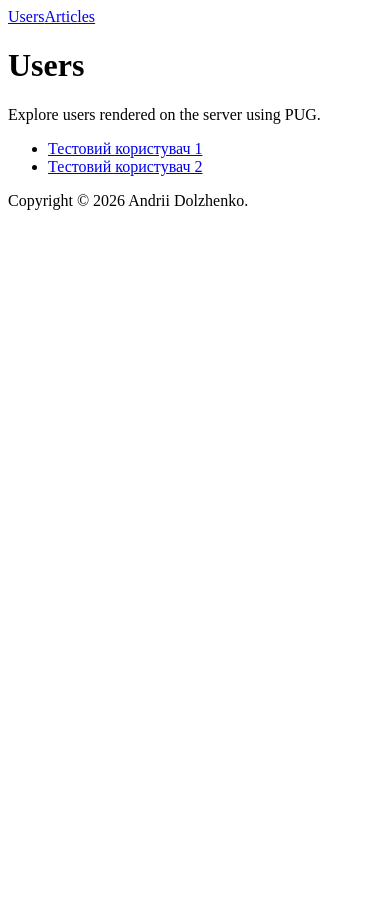
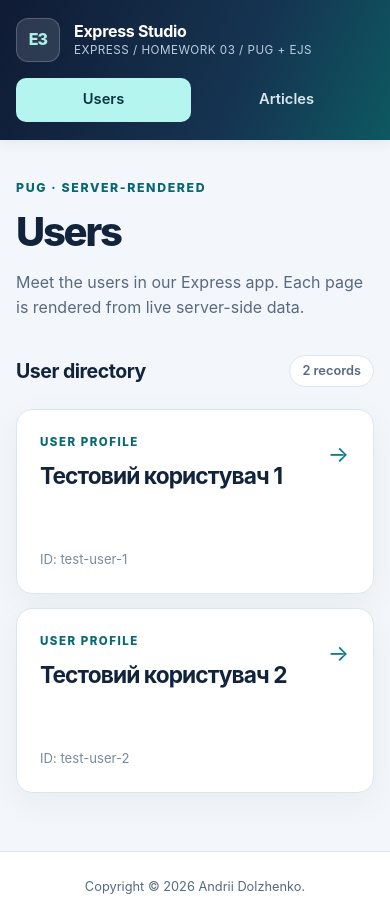
Before and after one commit to andrii-dolzhenko/express-homework-03-pug-ejs, a Node server app: page /users in a window 390 px wide. Before the commit the page ends 210 px from the top, so only its background shows below. Run offline with Node 20, Linux system fonts and the light colour scheme.

Commit message:
feat: add responsive styling for PUG and EJS pages

```diff
--- /dev/null
+++ b/src/public/css/styles.css
@@ -0,0 +1,411 @@
+/* Express Homework 62.1 — shared, responsive styling for PUG and EJS pages. */
+:root {
+  color-scheme: light;
+  font-family: -apple-system, BlinkMacSystemFont, "Segoe UI", Roboto, Arial, sans-serif;
+  font-synthesis: none;
+  text-rendering: optimizeLegibility;
+  -webkit-font-smoothing: antialiased;
+  --ink: #12233c;
+  --muted: #586980;
+  --subtle: #7a8b9f;
+  --brand: #087f8c;
+  --brand-dark: #076773;
+  --line: #dce6ef;
+  --surface: #ffffff;
+  --page: #f3f7fb;
+  --radius: 16px;
+}
+
+*,
+*::before,
+*::after {
+  box-sizing: border-box;
+}
+
+body {
+  margin: 0;
+  min-width: 320px;
+  color: var(--ink);
+  background: var(--page);
+  line-height: 1.6;
+}
+
+a {
+  color: inherit;
+}
+
+a:focus-visible {
+  outline: 3px solid #22aab7;
+  outline-offset: 4px;
+  border-radius: 4px;
+}
+
+.site-shell {
+  min-height: 100vh;
+  display: flex;
+  flex-direction: column;
+}
+
+.container {
+  width: min(100% - 48px, 1080px);
+  margin-inline: auto;
+}
+
+.site-header {
+  color: #fff;
+  background: linear-gradient(112deg, #101b34 0%, #153451 62%, #0e5861 100%);
+  box-shadow: 0 2px 12px rgb(12 37 63 / 8%);
+}
+
+.header-inner {
+  display: flex;
+  align-items: center;
+  justify-content: space-between;
+  gap: 24px;
+  min-height: 98px;
+  padding-block: 18px;
+}
+
+.brand {
+  display: inline-flex;
+  align-items: center;
+  gap: 14px;
+  text-decoration: none;
+}
+
+.brand-mark {
+  display: grid;
+  place-items: center;
+  width: 44px;
+  height: 44px;
+  flex-shrink: 0;
+  border: 1px solid rgb(255 255 255 / 20%);
+  border-radius: 12px;
+  background: rgb(255 255 255 / 12%);
+  color: #abf0e9;
+  font-weight: 800;
+  letter-spacing: -0.05em;
+}
+
+.brand-copy {
+  display: grid;
+  line-height: 1.35;
+}
+
+.brand-copy strong {
+  font-size: 1rem;
+  letter-spacing: -0.02em;
+}
+
+.brand-copy small {
+  color: #bbcedf;
+  font-size: 0.73rem;
+  letter-spacing: 0.04em;
+}
+
+.site-nav {
+  display: flex;
+  flex-wrap: wrap;
+  align-items: center;
+  gap: 8px;
+}
+
+.nav-link {
+  padding: 9px 16px;
+  border: 1px solid transparent;
+  border-radius: 10px;
+  color: #d9e6ef;
+  font-size: 0.92rem;
+  font-weight: 600;
+  text-decoration: none;
+  transition: background-color 160ms ease, color 160ms ease;
+}
+
+.nav-link:hover {
+  color: #fff;
+  background: rgb(255 255 255 / 10%);
+}
+
+.nav-link[aria-current="page"] {
+  color: #0c343e;
+  background: #b5f5ef;
+}
+
+.page-content {
+  flex: 1;
+  padding-block: clamp(40px, 7vw, 78px) 84px;
+}
+
+.page-heading {
+  width: 100%;
+  margin-bottom: 48px;
+}
+
+.eyebrow {
+  margin: 0 0 13px;
+  color: var(--brand-dark);
+  font-size: 0.77rem;
+  font-weight: 800;
+  letter-spacing: 0.13em;
+}
+
+h1,
+h2,
+p {
+  overflow-wrap: anywhere;
+}
+
+h1 {
+  margin: 0 0 16px;
+  font-size: clamp(2.5rem, 6vw, 4.3rem);
+  font-weight: 800;
+  letter-spacing: -0.055em;
+  line-height: 1.09;
+}
+
+.lead {
+  margin: 0;
+  max-width: 680px;
+  color: var(--muted);
+  font-size: clamp(1rem, 2vw, 1.14rem);
+}
+
+.page-heading .lead {
+  max-width: none;
+}
+
+.section-heading {
+  display: flex;
+  align-items: center;
+  justify-content: space-between;
+  flex-wrap: wrap;
+  gap: 14px;
+  margin-bottom: 22px;
+}
+
+.section-heading h2 {
+  margin: 0;
+  font-size: 1.22rem;
+  letter-spacing: -0.025em;
+}
+
+.count {
+  padding: 5px 12px;
+  border: 1px solid var(--line);
+  border-radius: 999px;
+  background: var(--surface);
+  color: var(--muted);
+  font-size: 0.8rem;
+  font-weight: 600;
+}
+
+.record-grid {
+  display: grid;
+  grid-template-columns: repeat(auto-fit, minmax(min(100%, 290px), 1fr));
+  gap: 20px;
+  margin: 0;
+  padding: 0;
+  list-style: none;
+}
+
+.record-grid > li {
+  min-width: 0;
+}
+
+.record-card {
+  position: relative;
+  display: flex;
+  flex-direction: column;
+  gap: 10px;
+  min-height: 225px;
+  height: 100%;
+  padding: 28px;
+  border: 1px solid var(--line);
+  border-radius: var(--radius);
+  background: var(--surface);
+  box-shadow: 0 10px 32px rgb(12 37 63 / 5%);
+  text-decoration: none;
+  transition: transform 160ms ease, border-color 160ms ease, box-shadow 160ms ease;
+}
+
+.record-card:hover {
+  transform: translateY(-3px);
+  border-color: #a7d3d6;
+  box-shadow: 0 16px 40px rgb(12 37 63 / 9%);
+}
+
+.record-kicker {
+  color: var(--brand-dark);
+  font-size: 0.72rem;
+  font-weight: 800;
+  letter-spacing: 0.13em;
+}
+
+.record-title {
+  max-width: 100%;
+  padding-right: 20px;
+  font-size: 1.42rem;
+  letter-spacing: -0.04em;
+  line-height: 1.25;
+  overflow-wrap: anywhere;
+}
+
+.record-id {
+  margin-top: auto;
+  padding-top: 16px;
+  color: var(--subtle);
+  font-size: 0.82rem;
+  overflow-wrap: anywhere;
+}
+
+.record-arrow {
+  position: absolute;
+  right: 24px;
+  top: 26px;
+  color: var(--brand);
+  font-size: 1.4rem;
+}
+
+.empty-state {
+  padding: 30px;
+  border: 1px dashed #b6c9d7;
+  border-radius: var(--radius);
+  background: var(--surface);
+  color: var(--muted);
+}
+
+.back-link {
+  display: inline-block;
+  margin-bottom: 26px;
+  color: var(--brand-dark);
+  font-size: 0.93rem;
+  font-weight: 700;
+  text-decoration: none;
+}
+
+.back-link:hover,
+.text-link:hover {
+  text-decoration: underline;
+}
+
+.detail-panel {
+  max-width: 800px;
+  padding: clamp(30px, 6vw, 58px);
+  border: 1px solid var(--line);
+  border-radius: 22px;
+  background: var(--surface);
+  box-shadow: 0 12px 36px rgb(12 37 63 / 5%);
+}
+
+.detail-panel h1 {
+  font-size: clamp(2rem, 5vw, 3.45rem);
+}
+
+.detail-panel .lead {
+  margin-bottom: 30px;
+}
+
+.metadata {
+  margin: 0 0 32px;
+  border-top: 1px solid var(--line);
+}
+
+.meta-row {
+  display: grid;
+  grid-template-columns: minmax(120px, 0.33fr) 1fr;
+  gap: 18px;
+  padding: 20px 0;
+  border-bottom: 1px solid var(--line);
+}
+
+.meta-row dt {
+  color: var(--subtle);
+  font-size: 0.86rem;
+  font-weight: 700;
+}
+
+.meta-row dd {
+  min-width: 0;
+  margin: 0;
+  font-weight: 650;
+  overflow-wrap: anywhere;
+}
+
+.text-link {
+  color: var(--brand-dark);
+  font-weight: 750;
+  text-decoration: none;
+}
+
+.site-footer {
+  border-top: 1px solid var(--line);
+  background: #fff;
+}
+
+.footer-inner {
+  display: flex;
+  justify-content: center;
+  text-align: center;
+  flex-wrap: wrap;
+  gap: 12px 24px;
+  padding-block: 25px;
+  color: var(--muted);
+  font-size: 0.8rem;
+}
+
+@media (max-width: 580px) {
+  .container {
+    width: min(100% - 32px, 1080px);
+  }
+
+  .header-inner {
+    min-height: 0;
+    flex-direction: column;
+    align-items: flex-start;
+    gap: 16px;
+  }
+
+  .site-nav {
+    width: 100%;
+  }
+
+  .nav-link {
+    flex: 1;
+    text-align: center;
+  }
+
+  .page-heading {
+    margin-bottom: 34px;
+  }
+
+  .page-content {
+    padding-block: 38px 58px;
+  }
+
+  .record-grid {
+    gap: 14px;
+  }
+
+  .record-card {
+    min-height: 185px;
+    padding: 23px;
+  }
+
+  .meta-row {
+    grid-template-columns: 1fr;
+    gap: 4px;
+  }
+
+  .footer-inner {
+    flex-direction: column;
+  }
+}
+
+@media (prefers-reduced-motion: reduce) {
+  *,
+  *::before,
+  *::after {
+    scroll-behavior: auto !important;
+    transition-duration: 0.01ms !important;
+  }
+}
--- a/src/server.mjs
+++ b/src/server.mjs
@@ -21,6 +21,9 @@ app.use(logRequests)
 
 // Навчальні сесії: cookie містить лише ID; дані зберігаються на сервері.
 app.use(sessionMiddleware)
+
+// Shared stylesheet and favicon for server-rendered PUG / EJS pages.
+app.use('/assets', express.static(resolve(process.cwd(), 'src/public')))
 
 // Маршрути
 app.use(router)
--- a/src/views/users/list.pug
+++ b/src/views/users/list.pug
@@ -3,21 +3,42 @@ html(lang="en")
   head
     meta(charset="utf-8")
     meta(name="viewport" content="width=device-width, initial-scale=1")
+    meta(name="theme-color" content="#11243d")
     title Users | Express Homework 03
+    link(rel="icon" type="image/svg+xml" href="/assets/favicon.svg")
+    link(rel="stylesheet" href="/assets/css/styles.css")
   body
-    header
-      nav(aria-label="Main navigation")
-        a(href="/users" aria-current="page") Users
-        a(href="/articles") Articles
-    main
-      h1 Users
-      p Explore users rendered on the server using PUG.
-      if users.length
-        ul
-          each user in users
-            li
-              a(href='/users/' + encodeURIComponent(user.id))= user.name
-      else
-        p No users found.
-    footer
-      p Copyright © 2026 Andrii Dolzhenko.
+    .site-shell
+      header.site-header
+        .container.header-inner
+          a.brand(href="/users" aria-label="Express Studio home")
+            span.brand-mark(aria-hidden="true") E3
+            span.brand-copy
+              strong Express Studio
+              small EXPRESS / HOMEWORK 03 / PUG + EJS
+          nav.site-nav(aria-label="Main navigation")
+            a.nav-link(href="/users" aria-current="page") Users
+            a.nav-link(href="/articles") Articles
+      main.container.page-content
+        section.page-heading(aria-labelledby="page-title")
+          p.eyebrow PUG · SERVER-RENDERED
+          h1#page-title Users
+          p.lead Meet the users in our Express app. Each page is rendered from live server-side data.
+        section(aria-labelledby="records-title")
+          .section-heading
+            h2#records-title User directory
+            span.count= `${users.length} ${users.length === 1 ? 'record' : 'records'}`
+          if users.length
+            ul.record-grid
+              each user in users
+                li
+                  a.record-card(href='/users/' + encodeURIComponent(user.id))
+                    span.record-kicker USER PROFILE
+                    strong.record-title= user.name
+                    span.record-id= `ID: ${user.id}`
+                    span.record-arrow(aria-hidden="true") →
+          else
+            p.empty-state No users found.
+      footer.site-footer
+        .container.footer-inner
+          span Copyright © 2026 Andrii Dolzhenko.
```
Also changed, not shown: src/__test__/styles-pages.test.js (added, +40 -0 lines), src/views/articles/details.ejs (+33 -19 lines), src/views/articles/list.ejs (+37 -12 lines), src/views/users/details.pug (+31 -14 lines), README.md, src/public/favicon.svg (added).
